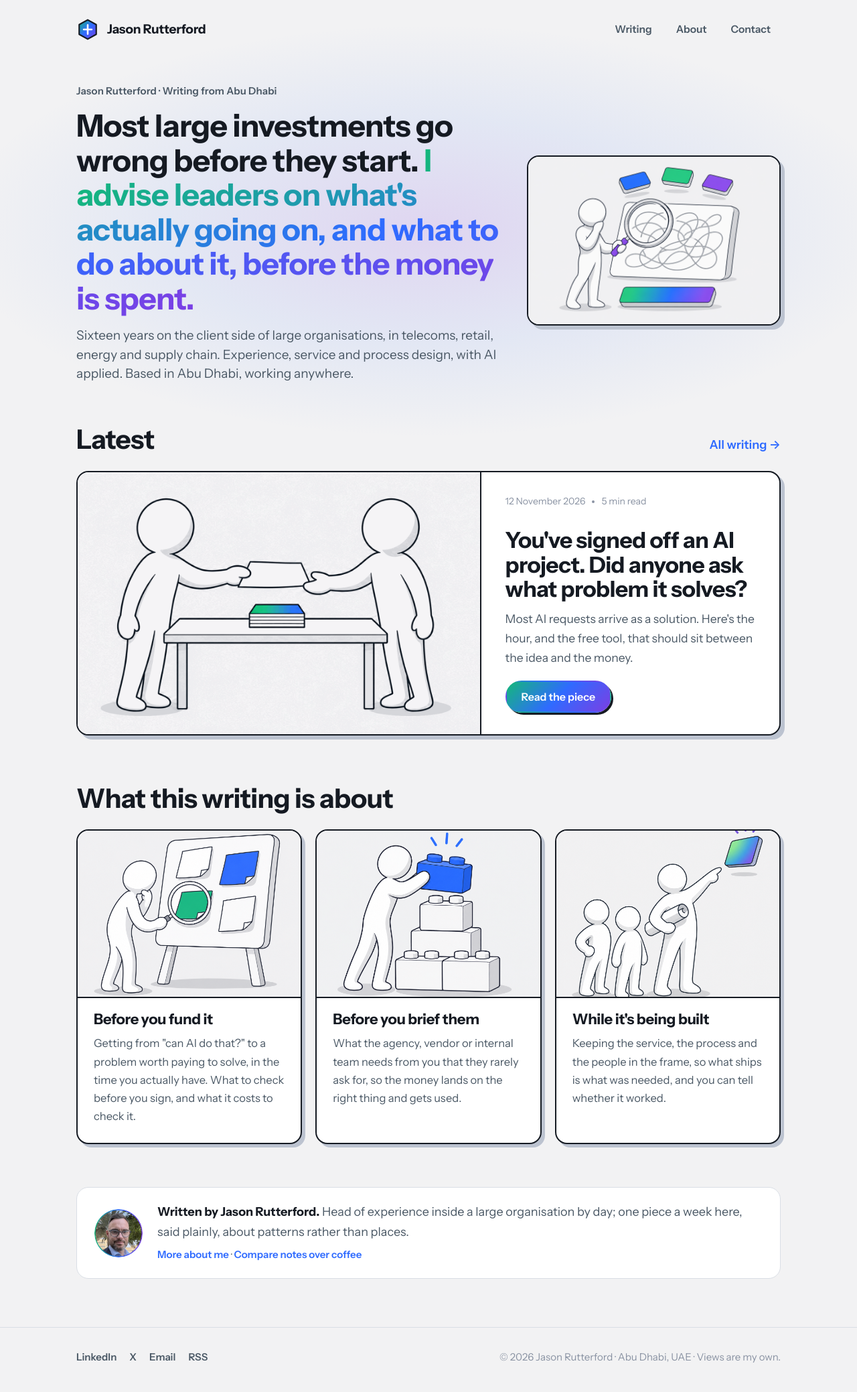
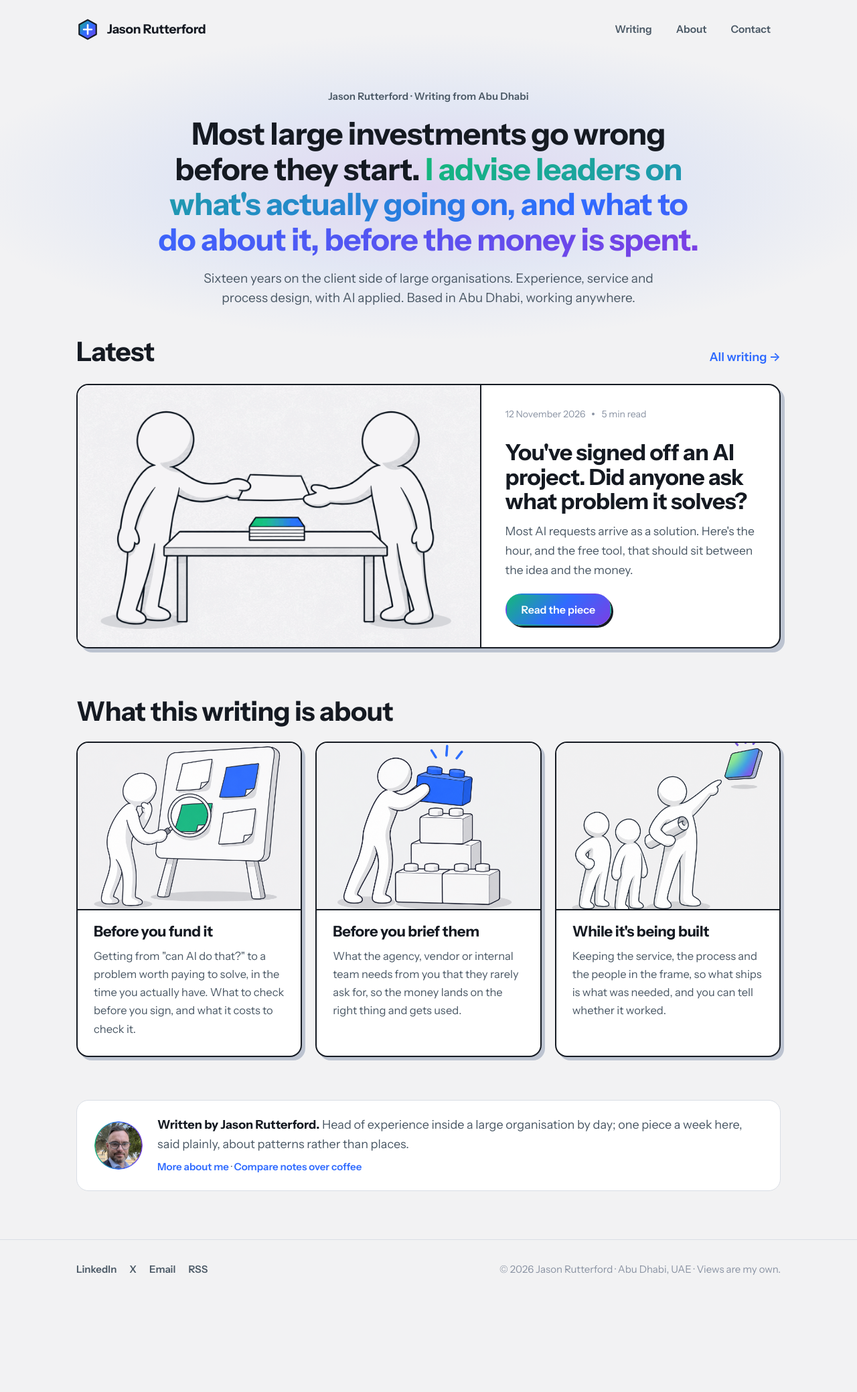
Before and after one commit to jasonrutterford-cyber/jasonrutterford-cyber.github.io, a Jekyll site: the page built from index.html, in a window 1280 px wide. Shown: the whole page at 67% size. Built offline with Jekyll 4.4.1, drawn with Linux system fonts in a browser that asks for light colours; after the commit the page ends 1948 px from its top, so only the background shows below that.

Commit message:
Home: centred intro, no hero image, shorter lead
Co-Authored-By: Claude Fable 5.1 <noreply@anthropic.com>
Claude-Session: https://claude.ai/code/session_01H4C9CmjHEpPU5YtAhQFvTv

```diff
--- a/assets/css/style.css
+++ b/assets/css/style.css
@@ -251,3 +251,9 @@ p { margin: 0 0 1.1em; }
 .byline .small { margin-top: 6px; }
 .byline .small a { font-weight: 600; text-decoration: none; }
 @media (max-width: 560px) { .byline { flex-direction: column; align-items: flex-start; } }
+
+.hero-centred { padding: 44px 0 12px; text-align: center; }
+.hero-centred .wrap { max-width: 860px; }
+.hero-centred .eyebrow { margin-bottom: 18px; }
+.hero-centred h1 { font-size: clamp(30px, 3.9vw, 46px); line-height: 1.14; margin: 0 auto 18px; }
+.hero-centred .lead { font-size: clamp(17px, 1.6vw, 19px); max-width: 680px; margin: 0 auto; }
--- a/index.html
+++ b/index.html
@@ -3,14 +3,11 @@ layout: default
 title: Jason Rutterford
 description: Most large investments go wrong before they start. Jason Rutterford advises leaders on what's actually going on, and what to do about it, before the money is spent. Sixteen years on the client side of large organisations. Writing from Abu Dhabi.
 ---
-<section class="hero hero-compact glow">
-  <div class="wrap grid">
-    <div>
-      <p class="eyebrow">Jason Rutterford · Writing from Abu Dhabi</p>
-      <h1>Most large investments go wrong before they start. <span class="grad-text">I advise leaders on what's actually going on, and what to do about it, before the money is spent.</span></h1>
-      <p class="lead">Sixteen years on the client side of large organisations, in telecoms, retail, energy and supply chain. Experience, service and process design, with AI applied. Based in Abu Dhabi, working anywhere.</p>
-    </div>
-    <div><img class="art" src="{{ '/assets/img/illustrations/hero.png' | relative_url }}" alt="A leader looks through a magnifying glass at a tangle of lines, past three competing demands, to find the real problem" width="1536" height="1024"></div>
+<section class="hero hero-centred glow">
+  <div class="wrap">
+    <p class="eyebrow">Jason Rutterford · Writing from Abu Dhabi</p>
+    <h1>Most large investments go wrong before they start. <span class="grad-text">I advise leaders on what's actually going on, and what to do about it, before the money is spent.</span></h1>
+    <p class="lead">Sixteen years on the client side of large organisations. Experience, service and process design, with AI applied. Based in Abu Dhabi, working anywhere.</p>
   </div>
 </section>
 
```
